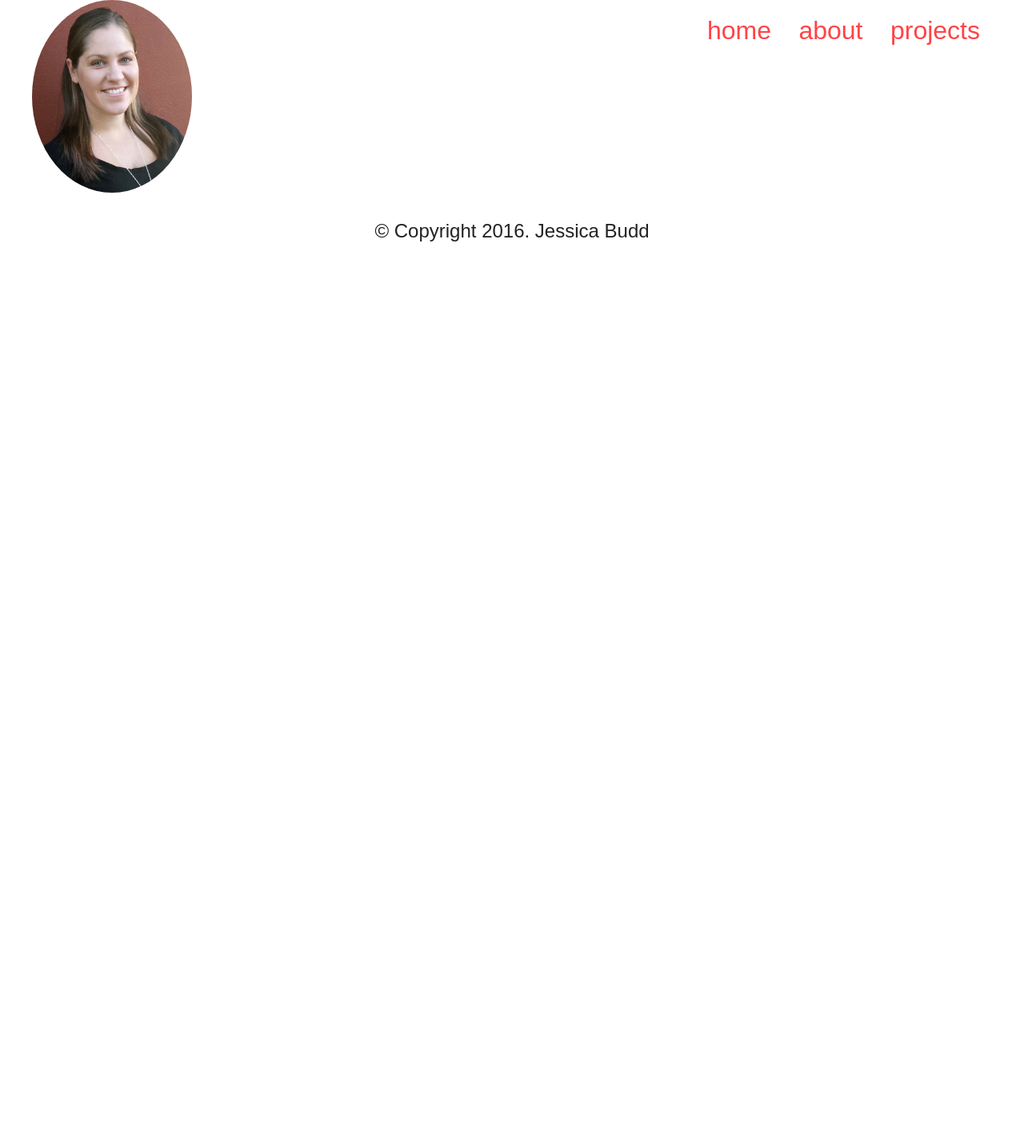
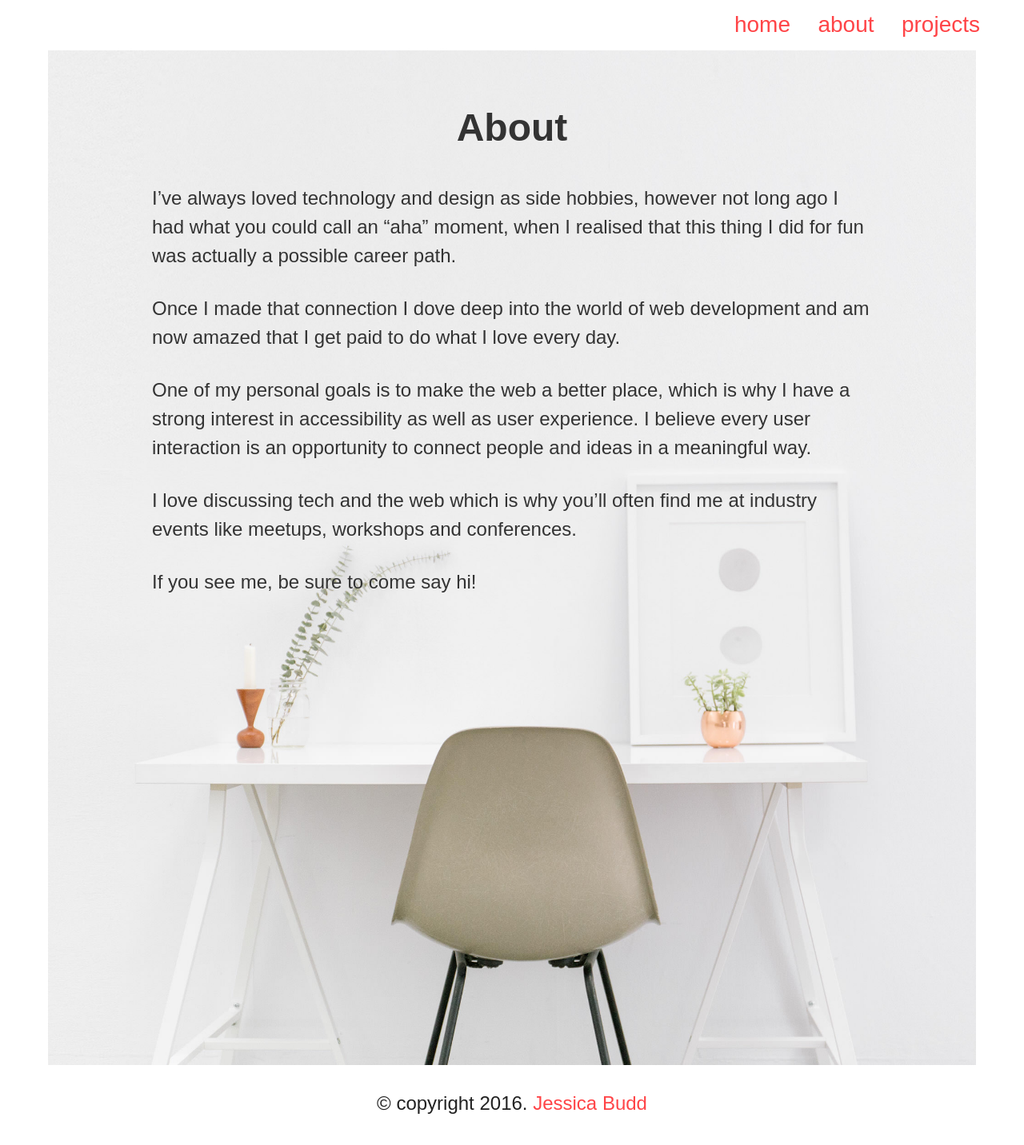
Before and after one commit to jessbudd/jessbudd.github.io, a PHP site: page /about.html in a window 1280 px wide. Shown: the whole page at 80% size. Before the commit the page ends 800 px from the top, so only its background shows below. Run offline with PHP 8.4, Linux system fonts and the light colour scheme; some libraries are stand-ins or nearby versions.

Commit message:
about page

```diff
--- a/about.html
+++ b/about.html
@@ -1,3 +1,4 @@
+
 <!DOCTYPE html>
 
 <html lang="en">
@@ -7,14 +8,62 @@
 <script src="http://html5shiv.googlecode.com/svn/trunk/html5.js">
 </script>
 <![endif]-->
+
+
+
+<!DOCTYPE html>
+
+<!--[if lt IE 7 ]> <html class="ie6"> <![endif]-->
+<!--[if IE 7 ]>    <html class="ie7"> <![endif]-->
+<!--[if IE 8 ]>    <html class="ie8"> <![endif]-->
+<!--[if IE 9 ]>    <html class="ie9"> <![endif]-->
+<!--[if (gt IE 9)|!(IE)]><!--> <html class="" lang="en"> <!--<![endif]-->
+
+<head>
+
+  	<title>Jessica Budd - About</title>
+
+	<!--
+
+	Alright, you can look at this code - but only if you solve this maze within 10 seconds.
+	Fair is fair. Answers on a postcard, please.
+
+	Start.
+
+	aaaaaaaaaaaaaaaaaaaaaaaaaaaaaaaaaaaaaaaaaaaaaaaaaaaaaaaaaaaaaaaaaaaaa   a
+	8   8               8               8           8                   8   8
+	8   8   aaaaaaaaa   8   aaaaa   aaaa8aaaa   aaaa8   aaaaa   aaaaa   8   8
+	8               8       8   8           8           8   8   8       8   8
+	8aaaaaaaa   a   8aaaaaaa8   8aaaaaaaa   8aaaa   a   8   8   8aaaaaaa8   8
+	8       8   8               8           8   8   8   8   8           8   8
+	8   a   8aaa8aaaaaaaa   a   8   aaaaaaaa8   8aaa8   8   8aaaaaaaa   8   8
+	8   8               8   8   8       8           8           8       8   8
+	8   8aaaaaaaaaaaaaaa8aaa8   8aaaa   8   aaaaa   8aaaaaaaa   8   aaaa8   8
+	8           8       8   8       8   8       8           8   8           8
+	8   aaaaa   8aaaa   8   8aaaa   8   8aaaaaaa8   a   a   8   8aaaaaaaaaaa8
+	8       8       8   8   8       8       8       8   8   8       8       8
+	8aaaaaaa8aaaa   8   8   8   aaaa8aaaa   8   aaaa8   8   8aaaa   8aaaa   8
+	8           8   8           8       8   8       8   8       8           8
+	8   aaaaa   8   8aaaaaaaa   8aaaa   8   8aaaa   8aaa8   aaaa8aaaaaaaa   8
+	8   8       8           8           8       8   8   8               8   8
+	8   8   aaaa8aaaa   a   8aaaa   aaaa8aaaa   8   8   8aaaaaaaaaaaa   8   8
+	8   8           8   8   8   8   8           8               8   8       8
+	8   8aaaaaaaa   8   8   8   8aaa8   8aaaaaaa8   aaaaaaaaa   8   8aaaaaaa8
+	8   8       8   8   8           8           8   8       8               8
+	8   8   aaaa8   8aaa8   aaaaa   8aaaaaaaa   8aaa8   a   8aaaaaaaa   a   8
+	8   8                   8           8               8               8   8
+	8   8aaaaaaaaaaaaaaaaaaa8aaaaaaaaaaa8aaaaaaaaaaaaaaa8aaaaaaaaaaaaaaa8aaa8
+
+	End.
+
+	-->
+
 	<meta charset="utf-8">
 	<meta http-equiv="x-ua-compatible" content="ie=edge">
 	<meta name="viewport" content="width=device-width, initial-scale=1">
 	<meta name="author" content="Jessica Budd">
 
-  	<title>About - Jessica Budd</title>
-
-	<link rel="stylesheet" href="https://maxcdn.bootstrapcdn.com/font-awesome/4.6.1/css/font-awesome.min.css">
+	<link rel="stylesheet" href="https://cdnjs.cloudflare.com/ajax/libs/normalize/4.1.1/normalize.min.css">
   	<link rel="stylesheet" href="style.css">
   	<link rel="icon" href="images/favicon.jpg">
 
@@ -22,22 +71,42 @@
 
 <body>
 
+<header>
 	<nav role="navigation">
 		<ul>
 	 		<li class="nav-item"><a href="/index.html">home</a></li>
 	 		<li  class="nav-item"><a href="/about.html">about</a></li>
 	 		<li  class="nav-item"><a href="/projects.html">projects</a></li>
 		</ul>
+
 	</nav>
+</header>
+
+<body>
 
 	<main>
 		<div class="container">
-			<img class="bio" src="images/bio-pic.JPG" alt="">
+<!--
+			<div class="row">
+				<img class="bio" src="images/bio-pic.JPG" alt="Jessica Budd Head Shot">
+			</div>
+ -->
+			<h1 class="about-head">About</h1>
+			<p class="about-text">I’ve always loved technology and design as side hobbies, however not long ago I had what you could call an “aha” moment, when I realised that this thing I did for fun was actually a possible career path. </p>
+			<p class="about-text">Once I made that connection I dove deep into the world of web development and am now amazed that I get paid to do what I love every day.</p>
+			<p class="about-text">One of my personal goals is to make the web a better place, which is why I have a strong interest in accessibility as well as user experience. I believe every user interaction is an opportunity to connect people and ideas in a meaningful way.</p>
+			<p class="about-text">
+			I love discussing tech and the web which is why you’ll often find me at industry events like meetups, workshops and conferences.</p>
+			<p class="about-text"> If you see me, be sure to come say hi!</p>
+
+
+			</p>
+
 		</div> <!--contianer-->
 	</main>
 
 <footer>
-		<p class="footer">&copy; Copyright 2016. Jessica Budd</p>
+		<p class="footer">&copy; copyright 2016. <a href="www.jessica-budd.com" target="_blank">Jessica Budd</a></p>
 </footer>
 </div>
 
--- a/index.html
+++ b/index.html
@@ -100,7 +100,7 @@
 	</main>
 
 <footer>
-		<p class="footer">&copy; Copyright 2016. <a href="www.jessica-budd.com" target="_blank">Jessica Budd</a></p>
+		<p class="footer">&copy; copyright 2016. <a href="www.jessica-budd.com" target="_blank">Jessica Budd</a></p>
 </footer>
 </div>
 
--- a/style.css
+++ b/style.css
@@ -5,8 +5,7 @@
 
 body {
 	font-family: arial;
-	margin: 0 0;
-	color: #222;
+	color: #333;
 	max-width:1200px;
 	margin: 0 auto;
 }
@@ -14,10 +13,10 @@ body {
 footer {
 	text-align: center;
 	color: #222;
-	font-size: 1em;
+	font-size: .9em;
 }
 
-@media screen and (min-width: 590px) {
+@media screen and (min-width: 560px) {
 
 footer {
 	font-size: 3vmin;
@@ -56,12 +55,11 @@ ul {
 	font-size: 1em;
 }
 
-@media screen and (min-width: 460px) {
+@media screen and (min-width: 480px) {
 
 .nav-item {
-	display: inline-block;
-	padding: 10px 15px;
-	font-size: 4vmin;
+	padding: 5px 15px;
+	font-size: 3.5vmin;
 }
 }
 
@@ -82,7 +80,7 @@ ul {
 }
 .intro1 {
 	font-size: 10vmin;
-	padding: 3% 1%;
+	padding: 40px 1% 10px 1%;
 }
 .intro2 {
 	font-size: 7vmin;
@@ -120,19 +118,58 @@ a:focus {
 
 /*=======ABOUT PAGE=======*/
 
+.container {
+	margin: 0 20px;
+	padding: 80px 20px 20px 20px;
+	background-image: url("images/bg-pic.jpg");
+	background-repeat:no-repeat;
+	background-size: cover;
+	background-position: left;
+}
 .bio {
 	border-radius: 50%;
 	-moz-border-radius:50%;
 	-webkit-border-radius:50%;
 	width: 200px;
+}
+.about-head {
+	padding-bottom: 10px;
 	text-align: center;
-	vertical-align: middle;
+	}
+.about-text {
+	font-size:1em;
+	line-height:1.5;
+	padding-bottom:20px;
+	max-width: 900px;
+	margin: 0 auto;
 }
 
 
-
-
-
+@media screen and (min-width: 480px) {
+.about-text {
+	font-size:1.3em;
+	line-height:1.5;
+	padding-bottom:30px;
+}
+.container {
+	padding: 100px 20px 540px 20px;
+	background-position: center;
+}
+}
+@media screen and (min-width: 800px) {
+.about-text {
+	font-size:1.5em;
+	line-height:1.5;
+	padding-bottom:30px;
+	width:100%;
+}
+.about-head {
+	font-size:3em;
+}
+.container {
+	padding: 100px 20px 540px 20px;
+}
+}
 
 /*=======PROJECTS PAGE=====*/
 
```
Also changed, not shown: images/bg-plain.jpg (added), 2 other files.
